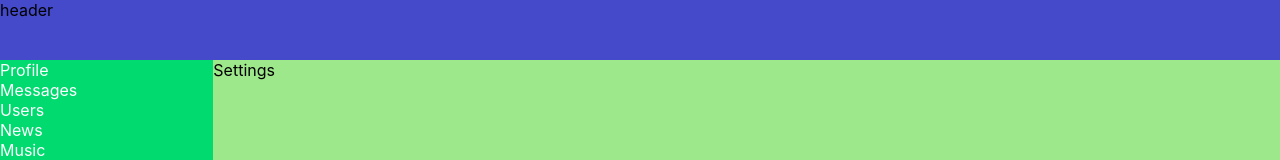
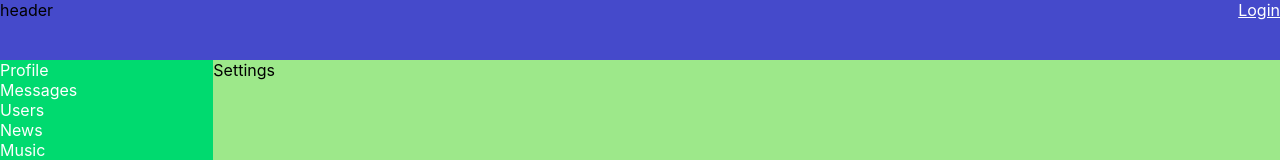
Before and after one commit to acronisv/samurai-way-main, a React (Create React App) app: page /Settings in a window 1280 px wide. Shown: the top 160 px of the page. Built offline with nearby package versions, Linux system fonts and the light colour scheme; no server answers.

Commit message:
Add authentication, fix key props in Dialogs #61

```diff
--- a/src/App.tsx
+++ b/src/App.tsx
@@ -1,6 +1,5 @@
 import React from 'react';
 import './App.css';
-import {Header} from "./components/Header/Header";
 import {Navbar} from "./components/Navbar/Navbar";
 import {BrowserRouter, Route} from "react-router-dom";
 import {Music} from "./components/Music/Music";
@@ -9,12 +8,13 @@
 import {DialogsContainer} from "./components/Dialogs/DialogsContainer";
 import UsersContainer from "./components/Users/UsersContainer";
 import ProfileContainer from "./components/Profile/ProfileContainer";
+import HeaderContainer from "./components/Header/HeaderContainer";
 
 const App = () => {
     return (
         <BrowserRouter>
             <div className="app_wrapper">
-                <Header/>
+                <HeaderContainer/>
                 <Navbar/>
                 <div className="app_wrapper_content">
                     <Route render={() => <ProfileContainer/>} path='/Profile/:userId?'/>
--- a/src/components/Dialogs/Dialogs.tsx
+++ b/src/components/Dialogs/Dialogs.tsx
@@ -11,8 +11,8 @@
 }
 
 export const Dialogs: FC<DialogsPropsType> = (props) => {
-    const dialogsElements = props.dialogsPage.dialogs.map((el) => <Dialog key={el.id} name={el.name} id={el.id}/>)
-    const messagesElements = props.dialogsPage.messages.map((el) => (<Message key={el.id} message={el.message}/>))
+    const dialogsElements = props.dialogsPage.dialogs.map((el, i) => <Dialog key={i} name={el.name} id={el.id}/>)
+    const messagesElements = props.dialogsPage.messages.map((el, i) => (<Message key={i} message={el.message}/>))
 
     const newMessageRef = React.createRef<HTMLTextAreaElement>()
     const addMessage = () => {
--- a/src/components/Header/Header.module.css
+++ b/src/components/Header/Header.module.css
@@ -2,3 +2,11 @@
     grid-area: h;
     background: #454acb;
 }
+
+.login_wrap {
+    float: right;
+}
+
+.login_wrap a{
+    color: white;
+}
--- a/src/components/Header/Header.tsx
+++ b/src/components/Header/Header.tsx
@@ -1,9 +1,17 @@
 import s from './Header.module.css'
+import {NavLink} from "react-router-dom";
 
-export const Header = () => {
+type HeaderPropsType = {
+    isAuth: boolean
+    login: string | null
+}
+export const Header = (props:HeaderPropsType) => {
     return (
         <header className={s.header}>
             header
+            <div className={s.login_wrap}>
+                {props.isAuth ? props.login : <NavLink to={'/login'}>Login</NavLink>}
+            </div>
         </header>
     )
 }
--- /dev/null
+++ b/src/components/Header/HeaderContainer.tsx
@@ -0,0 +1,39 @@
+import React from "react";
+import {Header} from "./Header";
+import axios from "axios";
+import {connect} from "react-redux";
+import {setAuthUserData} from "../../redux/auth-reducer";
+import {AppStateType} from "../../redux/redux-store";
+
+type MapStateToPropsType = {
+    isAuth: boolean
+    login: string | null
+}
+type MapDispatchToPropsType = {
+    setAuthUserData: (userId: number, email: string, login: string) => void
+}
+
+type HeaderContainerPropsType = MapStateToPropsType & MapDispatchToPropsType
+
+class HeaderContainer extends React.Component<HeaderContainerPropsType> {
+    componentDidMount() {
+        axios.get(`https://social-network.samuraijs.com/api/1.0/auth/me`, {
+            withCredentials: true
+        }).then(response => {
+            if (response.data.resultCode === 0) {
+                let {id, email, login} = response.data.data
+                this.props.setAuthUserData(id, email, login)
+            }
+        })
+    }
+
+    render() {
+        return <Header {...this.props}/>
+    }
+}
+
+const mapStateToProps = (state: AppStateType): MapStateToPropsType => ({
+    isAuth: state.auth.isAuth,
+    login: state.auth.login
+})
+export default connect(mapStateToProps, {setAuthUserData})(HeaderContainer)
--- /dev/null
+++ b/src/redux/auth-reducer.ts
@@ -0,0 +1,32 @@
+import {ActionsType} from "./redux-store";
+
+const SET_USER_DATA = 'SET_USER_DATA'
+
+type initialStateType = {
+    userId: number | null
+    email: string | null
+    login: string | null
+    isAuth: boolean
+}
+const initialState: initialStateType = {
+    userId: null,
+    email: null,
+    login: null,
+    isAuth: false
+}
+
+export const AuthReducer = (state: initialStateType = initialState, action: ActionsType): initialStateType => {
+    switch (action.type) {
+        case SET_USER_DATA:
+            return {
+                ...state, ...action.data, isAuth: true
+            }
+        default:
+            return state
+    }
+}
+
+export const setAuthUserData = (userId: number, email: string, login: string) => ({
+    type: SET_USER_DATA,
+    data: {userId, email, login}
+}) as const
--- a/src/redux/redux-store.ts
+++ b/src/redux/redux-store.ts
@@ -8,6 +8,7 @@
     setUsers, toggleIsFetching, unfollow,
     UsersReducer
 } from "./users-reducer";
+import {AuthReducer, setAuthUserData} from "./auth-reducer";
 
 //export type RootState = typeof rootReducer
 export type AppStateType = ReturnType<typeof rootReducer>
@@ -26,11 +27,13 @@
     | ReturnType<typeof setTotalUsersCount>
     | ReturnType<typeof toggleIsFetching>
     | ReturnType<typeof setUserProfile>
+    | ReturnType<typeof setAuthUserData>
 
 let rootReducer = combineReducers({
     profilePage: ProfileReducer,
     dialogsPage: DialogsReducer,
-    usersPage: UsersReducer
+    usersPage: UsersReducer,
+    auth: AuthReducer
 })
 
 export let store = createStore(rootReducer)
```
